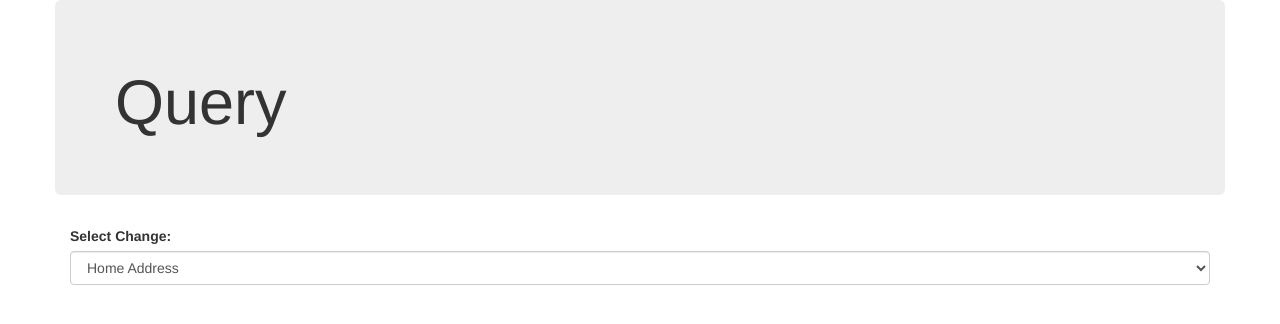
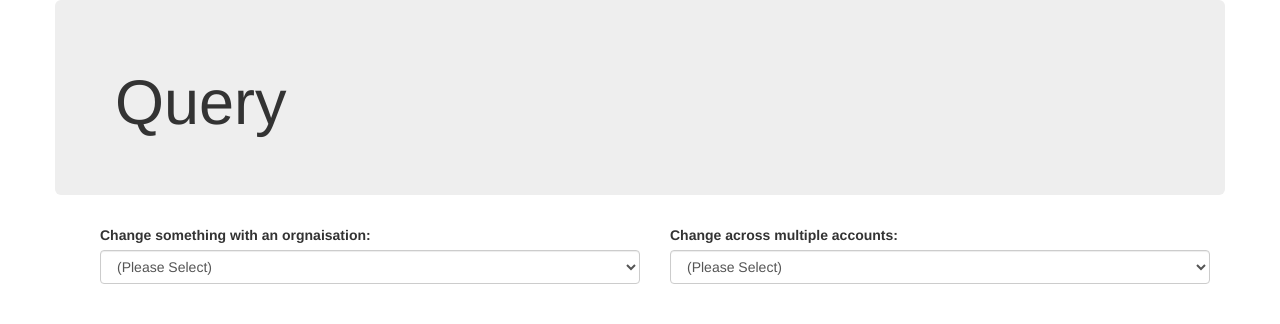
Before and after one commit to matthewiiv/Query, a plain HTML site: page changes.html in a window 1280 px wide. Drawn offline with nearby package versions, Linux system fonts and the light colour scheme.

Commit message:
more basics

```diff
--- a/changes.html
+++ b/changes.html
@@ -12,23 +12,37 @@
       <div class="jumbotron row header">
         <h1>Query</h1>
       </div>
-      <div class="col-lg-12">
-        <form role="form">
-          </div class="container">
+      <div class="container">
+        <div class="col-md-6">
+          <form role="form">
             <div class="form-group">
-              <label for="change">Select Change:</label>
+              <label for="change">Change something with an orgnaisation:</label>
               <select class="form-control">
-                <option value="one">Home Address</option>
+                <option value="one">(Please Select)</option>
+                <option value="one">Amazon</option>
                 <option value="two">Ebay</option>
                 <option value="three">Barclays</option>
                 <option value="four">HSBC</option>
                 <option value="five">Nationwide</option>
               </select>
             </div>
-          </div>
-        </form>
+          </form>
+        </div>
+        <div class="col-md-6">
+          <form role="form">
+            <div class="form-group">
+              <label for="change">Change across multiple accounts:</label>
+              <select class="form-control">
+                <option value="one">(Please Select)</option>
+                <option value="one">Home Address</option>
+                <option value="two">Subscription Settings</option>
+                <option value="three">Payment Card</option>
+              </select>
+            </div>
+          </form>
+        </div>
       </div>
-      <div>
+
 
       </div>
     <script type="text/javascript" src="script.js"></script>
```
Also changed, not shown: index.html (+1 -1 lines).
